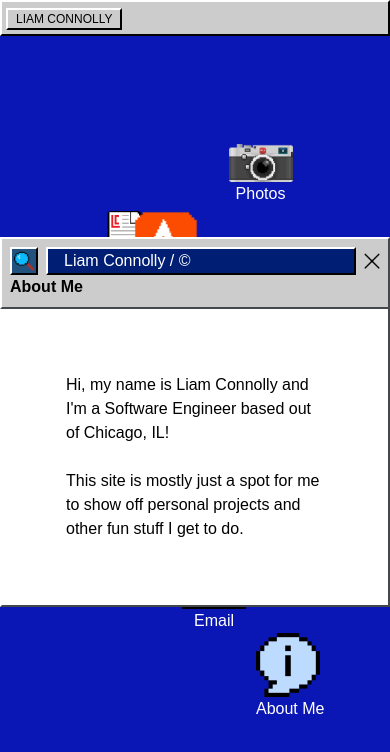
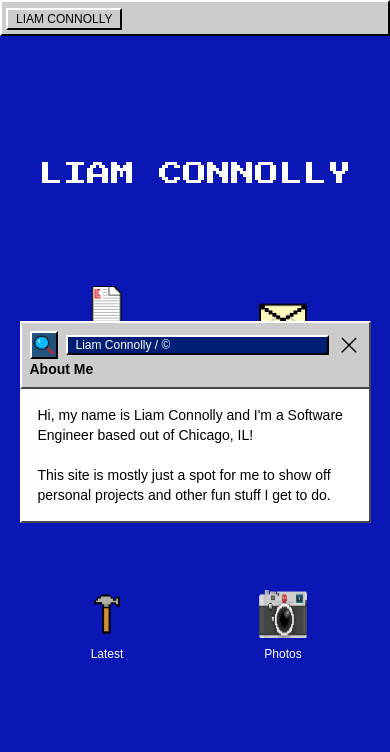
Before and after one commit to liam-connolly/liam-connolly.github.io, a Next.js app: page / in a window 390 px wide. Both pictures are taken after a click on the button "About Me". Shown: the top 752 px of the page. Built offline with nearby package versions, Linux system fonts and the light colour scheme; a web font is replaced by a local one.

Commit message:
sized for iphone

```diff
--- a/src/app/components/DesktopIcon.tsx
+++ b/src/app/components/DesktopIcon.tsx
@@ -16,11 +16,19 @@ const DesktopIcon: React.FC<DesktopIconProps> = ({
   return (
     <button
       onClick={onClick}
-      className='tems-center justify-center text-center text-white'
-      style={{ fontSize: '16px' }}
+      className='flex flex-col items-center justify-center text-center text-white p-3 min-h-[120px] min-w-[120px] md:min-h-auto md:min-w-auto md:p-0 rounded-lg md:rounded-none hover:bg-white/10 transition-colors duration-200'
+      style={{ fontSize: '14px' }}
     >
-      <Image src={imageLink} alt={`${name}-image`} width={64} height={64} />
-      {name}
+      <div className='mb-2'>
+        <Image
+          src={imageLink}
+          alt={`${name}-image`}
+          width={64}
+          height={64}
+          className='md:w-16 md:h-16 w-12 h-12'
+        />
+      </div>
+      <span className='text-xs md:text-sm font-medium'>{name}</span>
     </button>
   );
 };
--- a/src/app/components/Name.tsx
+++ b/src/app/components/Name.tsx
@@ -71,8 +71,7 @@ const Name: React.FC<NameProps> = () => {
 
   return (
     <div
-      className={fonts[currentFontIndex]}
-      style={{ fontSize: "50px", color: "white", textAlign: "center" }}
+      className={`${fonts[currentFontIndex]} text-2xl md:text-5xl text-white text-center`}
     >
       LIAM CONNOLLY
     </div>
--- a/src/app/components/Window.tsx
+++ b/src/app/components/Window.tsx
@@ -1,5 +1,5 @@
 "use client";
-import React, { ReactNode } from "react";
+import React, { ReactNode, useEffect, useState } from "react";
 import Draggable from "react-draggable";
 import Image from "next/image";
 
@@ -16,10 +16,28 @@ const Window: React.FC<WindowProps> = ({
   children,
   onClose,
 }) => {
+  const [isMobile, setIsMobile] = useState(false);
+
+  useEffect(() => {
+    const checkIfMobile = () => {
+      setIsMobile(window.innerWidth < 768);
+    };
+
+    checkIfMobile();
+    window.addEventListener('resize', checkIfMobile);
+
+    return () => window.removeEventListener('resize', checkIfMobile);
+  }, []);
+
   if (display)
     return (
-      <Draggable handle=".header" bounds="parent" defaultClassName="absolute">
-        <div className="window">
+      <Draggable
+        handle=".header"
+        bounds="parent"
+        defaultClassName="absolute z-50"
+        disabled={isMobile}
+      >
+        <div className="window max-w-[90vw] md:max-w-none">
           <div
             className="header bg-navGrey flex-col p-2 border-2 border-t-white border-l-white border-r-grey border-b-grey"
             style={{ width: "100%" }}
@@ -34,12 +52,12 @@ const Window: React.FC<WindowProps> = ({
                   className="bg-darkTeal border-2 border-t-white border-l-white border-r-black border-b-black"
                 />
                 <div
-                  className="flex-grow bg-darkBlue px-4 border-2 border-t-white border-l-white border-r-black border-b-black"
+                  className="flex-grow bg-darkBlue px-2 md:px-4 border-2 border-t-white border-l-white border-r-black border-b-black text-xs md:text-base"
                   style={{ color: "white" }}
                 >
                   Liam Connolly / ©
                 </div>
-                <button onClick={onClose}>
+                <button onClick={onClose} className="p-1">
                   <Image
                     src="/x.png"
                     alt="close"
@@ -51,7 +69,7 @@ const Window: React.FC<WindowProps> = ({
               </div>
             </div>
             <div className="flex-row">
-              <div style={{ color: "black", fontWeight: "bold" }}>{title}</div>
+              <div style={{ color: "black", fontWeight: "bold" }} className="text-sm md:text-base">{title}</div>
             </div>
           </div>
           <div className="content border-l-2 border-r-2 border-b-2 border-l-white border-r-grey border-b-grey">
--- a/src/app/layout.tsx
+++ b/src/app/layout.tsx
@@ -12,6 +12,7 @@ const dotGothic16 = DotGothic16({
 export const metadata: Metadata = {
   title: "Liam Connolly",
   description: "Welcome to my personal portfolio",
+  viewport: "width=device-width, initial-scale=1, maximum-scale=1",
 };
 
 export default function RootLayout({
--- a/src/app/page.tsx
+++ b/src/app/page.tsx
@@ -38,10 +38,13 @@ export default function Home() {
   }, []);
 
   return (
-    <main className='flex flex-col gap-10 min-h-screen items-center justify-center  bg-strokesBlue'>
+    <main className='flex flex-col gap-10 min-h-screen items-center justify-center bg-strokesBlue relative'>
       <Navbar onButtonClick={handleNavButtonClick} />
 
       <Name key={key} />
+
+      {/* Desktop layout - hidden on mobile */}
+      <div className='hidden md:block absolute inset-0'>
         <div className='absolute top-1/4 left-24'>
           <DesktopIcon
             name={'Resume'}
@@ -85,13 +88,48 @@ export default function Home() {
             onClick={handleCameraClick}
           />
         </div>
+      </div>
+
+      {/* Mobile layout - shown only on small screens */}
+      <div className='md:hidden grid grid-cols-2 gap-8 mt-8 px-8 w-full max-w-sm'>
+        <DesktopIcon
+          name={'Resume'}
+          imageLink='/resume.png'
+          onClick={handleResumeClick}
+        />
+        <DesktopIcon
+          name={'Email'}
+          imageLink='/email.png'
+          onClick={handleEmailClick}
+        />
+        <DesktopIcon
+          name={'Strava'}
+          imageLink='/strava.png'
+          onClick={handleStravaClick}
+        />
+        <DesktopIcon
+          name={'About Me'}
+          imageLink='/aboutMe.png'
+          onClick={handleAboutMeClick}
+        />
+        <DesktopIcon
+          name={'Latest'}
+          imageLink='/project.png'
+          onClick={handleDivvyClick}
+        />
+        <DesktopIcon
+          name={'Photos'}
+          imageLink='/camera.png'
+          onClick={handleCameraClick}
+        />
+      </div>
 
       <Window
         title='About Me'
         display={showAboutMe}
         onClose={handleAboutMeClick}
       >
-        <div className='bg-white items-center justify-center p-16  flex-col'>
+        <div className='bg-white items-center justify-center p-4 md:p-16 flex-col text-sm md:text-base'>
           <p>
             Hi, my name is Liam Connolly and I&apos;m a Software Engineer based
             out of Chicago, IL!
```
Lines whose indentation alone changed are shown as unchanged.
